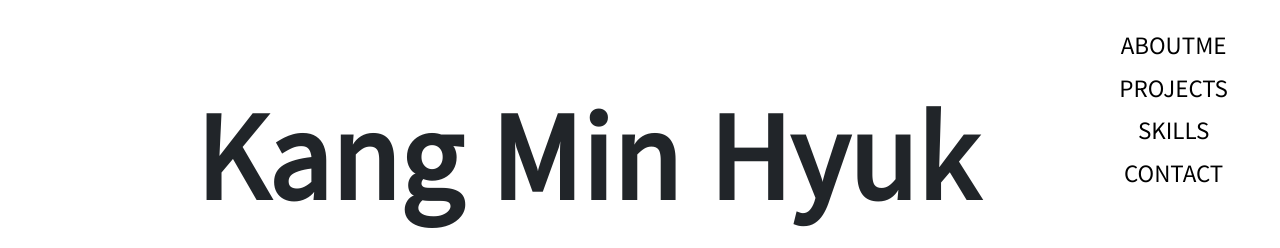
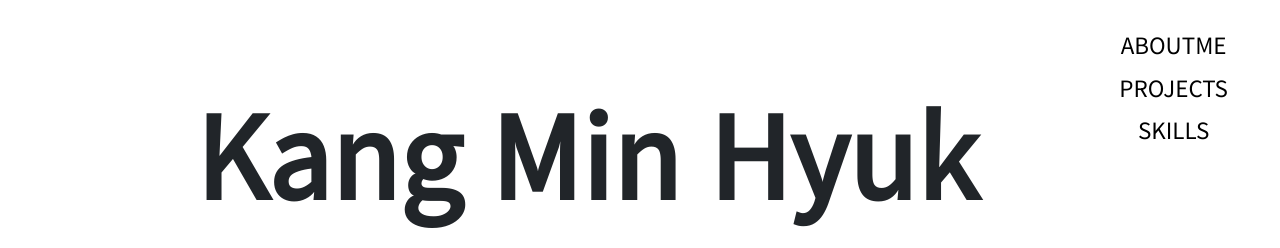
Before and after one commit to kangminhyuk1111/react_portfolio, a React (Create React App) app: page / in a window 1280 px wide. Shown: the top 248 px of the page. Built offline with nearby package versions, Linux system fonts and the light colour scheme.

Commit message:
20230212

```diff
--- a/src/pages/SideLinks.js
+++ b/src/pages/SideLinks.js
@@ -24,7 +24,6 @@ export default function SideLinks(props) {
           <li id='aboutmeClick'><Link className={`${props.mode}`} to='/aboutme'>ABOUTME</Link></li>
           <li id='projectClick' className={`burger_ul_projects_li ${props.mode}`} onClick={() => { burgerHandler() }}><Link className={`${props.mode}`} to='/projects'>PROJECTS</Link></li>
           <li id='skillsClick'><Link className={`${props.mode}`} to='/skills'>SKILLS</Link></li>
-          <li id='contactClick'><Link className={`${props.mode}`} to='/contactme'>CONTACT</Link></li>
         </ul>
       </div>
     </div>
```
